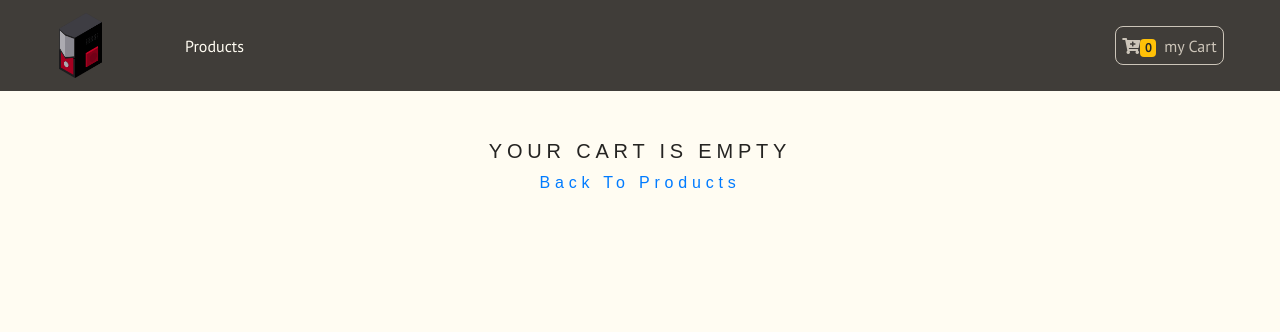
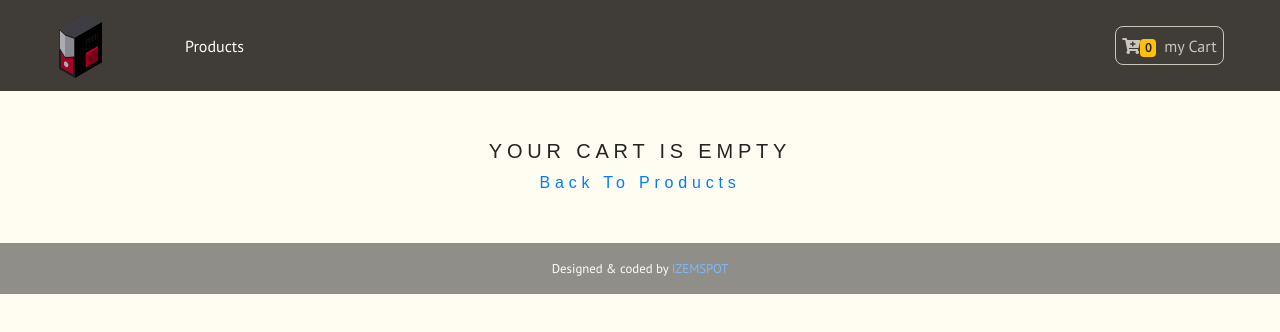
Before and after one commit to ilyaszm/ecommerce-react-app, a React (Create React App) app: page /cart in a window 1280 px wide. Shown: the top 332 px of the page. Built offline with nearby package versions, Linux system fonts and the light colour scheme; a web font is replaced by a local one.

Commit message:
Creating Footer

```diff
--- a/src/App.js
+++ b/src/App.js
@@ -7,6 +7,7 @@ import Details from './components/layouts/Details'
 import Cart from './components/layouts/Cart'
 import Default from './components/layouts/Default'
 import Modal from './components/elements/Modal'
+import Footer from './components/layouts/Footer'
 
 import 'bootstrap/dist/css/bootstrap.min.css'
 import './assets/css/App.css'
@@ -23,6 +24,7 @@ class App extends Component {
                     <Route component={ Default } />
                 </Switch>
                 <Modal />
+                <Footer />
             </>
         )
     }
--- /dev/null
+++ b/src/components/layouts/Footer.js
@@ -0,0 +1,21 @@
+import React from 'react'
+
+export default function Footer() {
+    return (
+        <div>
+            <p className="text-center" style={ FooterStyle }>Designed & coded by <a href="https://izemspot.netlify.com" target="_blank" rel="noopener noreferrer">IZEMSPOT</a></p>
+        </div>
+    )
+}
+
+const FooterStyle = {
+    background: "#222",
+    fontSize: ".8rem",
+    color: "#fff",
+    bottom: 0,
+    padding: "1rem",
+    marginTop: "3rem",
+    marginBottom: 0,
+    width: "100%",
+    opacity: ".5"
+}
```
